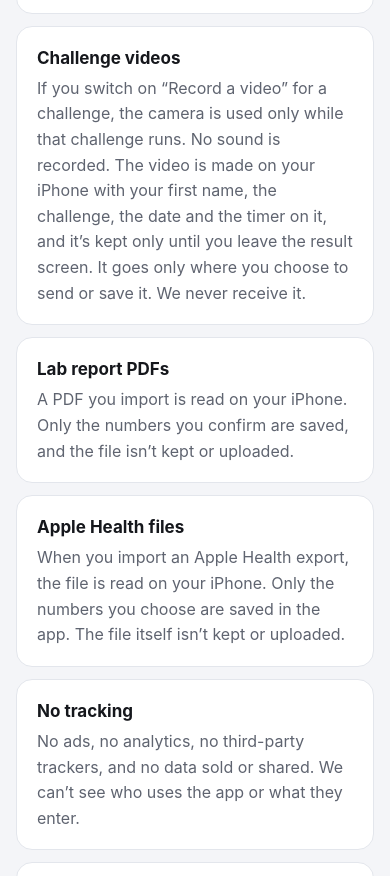
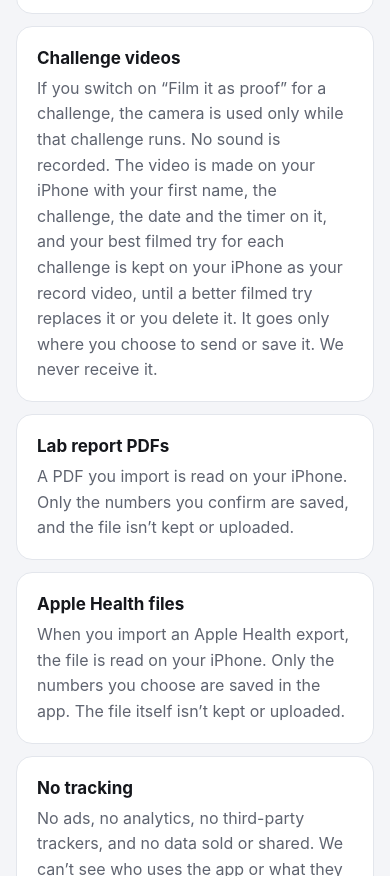
Before and after one commit to hayekpeter19x/health-atlas-site, a plain HTML site: page privacy.html in a window 390 px wide. Shown: the part 1496-2372 px from the top of the page. Drawn offline with Linux system fonts and the light colour scheme.

Commit message:
Privacy: the best filmed try per challenge is kept on the phone
Co-Authored-By: Claude Opus 5.5 <noreply@anthropic.com>

```diff
--- a/privacy.html
+++ b/privacy.html
@@ -26,7 +26,7 @@ footer { margin-top: 28px; color: var(--muted); font-size: 14px; }
   <section><h2>Apple Health</h2><p>If you connect Apple Health, Health Atlas reads steps, exercise minutes, sleep, heart rate, heart rate variability, VO₂ max, blood pressure, weight, height and body fat. It uses them only to show your scores and plan on your iPhone. Health Atlas never writes to Apple Health, and this data is never sent off your device, shared with anyone, used for advertising or stored in iCloud by the app. You can turn access off at any time in Settings → Health → Data Access &amp; Devices → Health Atlas.</p></section>
   <section><h2>Ask Atlas</h2><p>Questions you ask Atlas are answered by Apple Intelligence running on your iPhone. Your question and your data stay on the phone and are never sent to us or anyone else.</p></section>
   <section><h2>Friends and challenges</h2><p>When you send a challenge, the link you share carries your first name, your Atlas and area scores and your challenge records (which of them you filmed, but never the video itself, and how many tries you did in the last 90 days), plus your lab results only if you switch that on. You send it yourself, through Messages or any app you choose. The link opens a page on this website (c.html), but your card sits after the “#” in the link, a part browsers never send to a website, so it never reaches GitHub or us. The page has no analytics. Your challenge attempts and the friends’ cards you add are saved only on your iPhone.</p></section>
-  <section><h2>Challenge videos</h2><p>If you switch on “Record a video” for a challenge, the camera is used only while that challenge runs. No sound is recorded. The video is made on your iPhone with your first name, the challenge, the date and the timer on it, and it’s kept only until you leave the result screen. It goes only where you choose to send or save it. We never receive it.</p></section>
+  <section><h2>Challenge videos</h2><p>If you switch on “Film it as proof” for a challenge, the camera is used only while that challenge runs. No sound is recorded. The video is made on your iPhone with your first name, the challenge, the date and the timer on it, and your best filmed try for each challenge is kept on your iPhone as your record video, until a better filmed try replaces it or you delete it. It goes only where you choose to send or save it. We never receive it.</p></section>
   <section><h2>Lab report PDFs</h2><p>A PDF you import is read on your iPhone. Only the numbers you confirm are saved, and the file isn’t kept or uploaded.</p></section>
   <section><h2>Apple Health files</h2><p>When you import an Apple Health export, the file is read on your iPhone. Only the numbers you choose are saved in the app. The file itself isn’t kept or uploaded.</p></section>
   <section><h2>No tracking</h2><p>No ads, no analytics, no third-party trackers, and no data sold or shared. We can’t see who uses the app or what they enter.</p></section>
```
